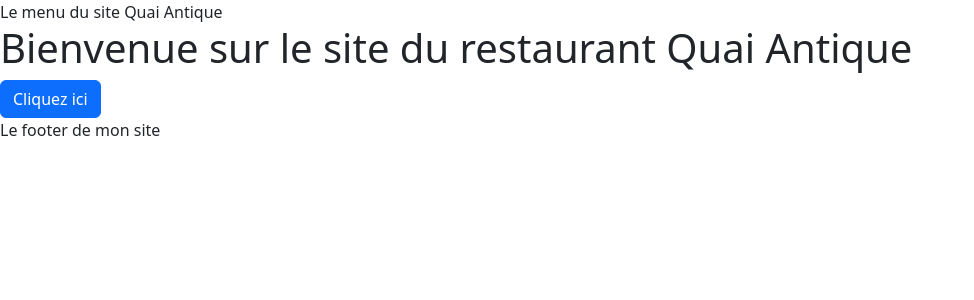
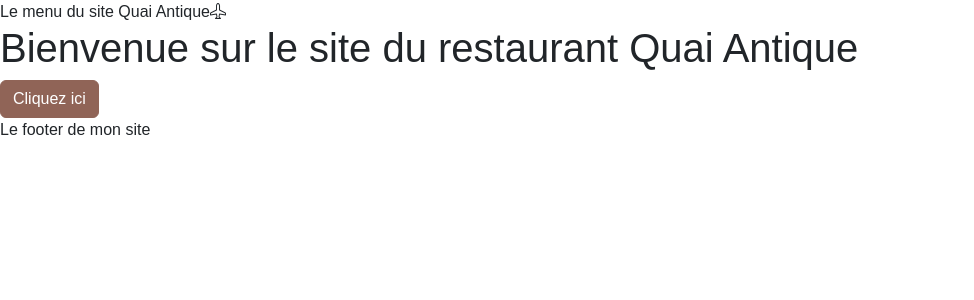
Before and after one commit to Katniss40/SPVAmicale, a PHP site: page / in a window 1280 px wide. Shown: the top 300 px of the page, without its empty margins (0-974 px from the left). Run offline with PHP 8.4, Linux system fonts and the light colour scheme; some libraries are stand-ins or nearby versions.

Commit message:
include scss color et font

```diff
--- a/scss/_custom.scss
+++ b/scss/_custom.scss
@@ -2,6 +2,12 @@
 // Option A: Include all of Bootstrap
 
 // Include any default variable overrides here (though functions won't be available)
+$primary: #906457;
+$secondary: #B6AC97;
+$dark: #392C1E;
+$black: #292222;
+$font-family-sans-serif: "Montserrat", sans-serif;
+$font-family-sans-serif: "Hind Madurai", sans-serif;
 
 @import "../node_modules/bootstrap/scss/bootstrap";
 
--- a/scss/main.scss
+++ b/scss/main.scss
@@ -1 +1,2 @@
+@import url("/node_modules/bootstrap-icons/font/bootstrap-icons.css");
 @import 'custom'
```
Also changed, not shown: scss/main.css, 1 other file.
